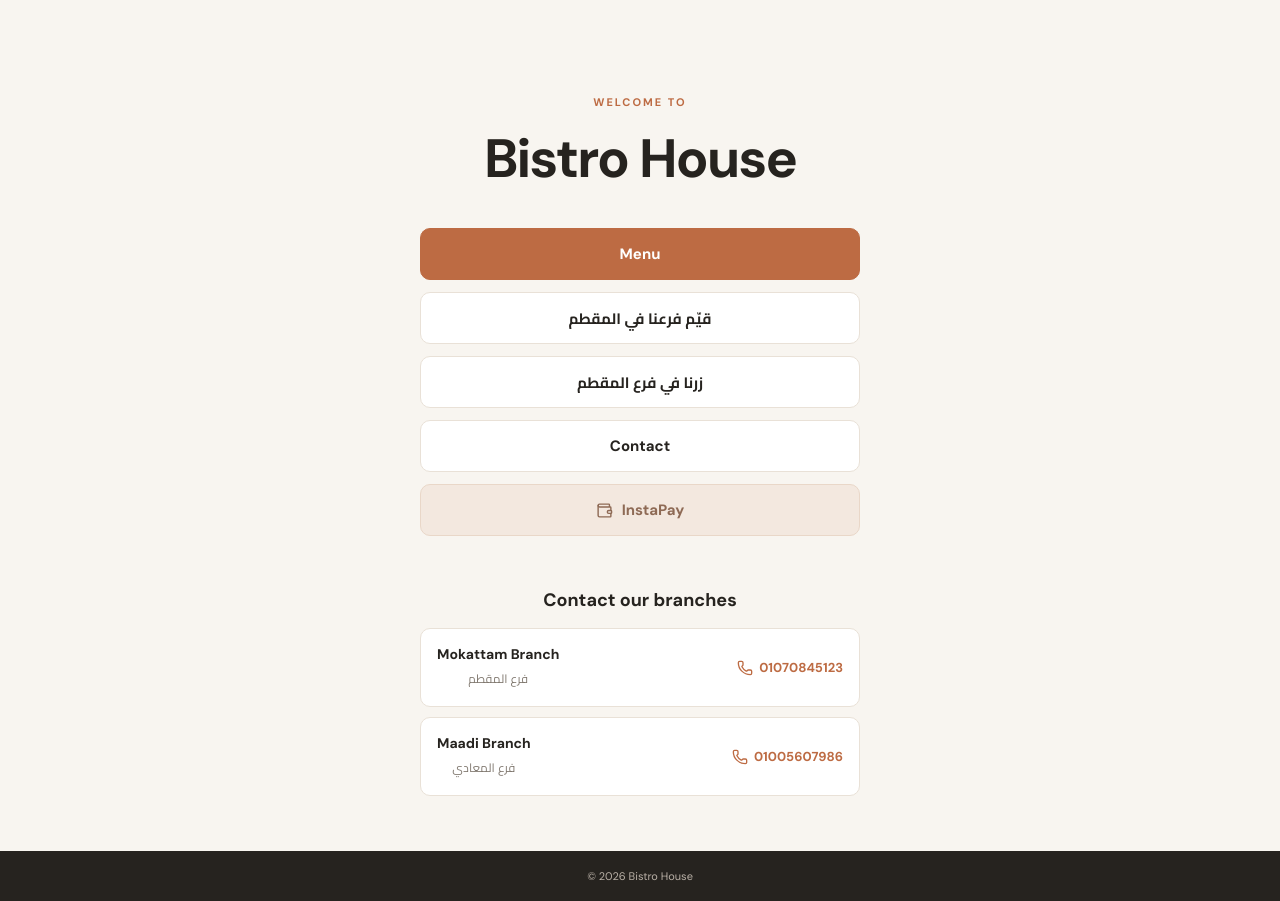
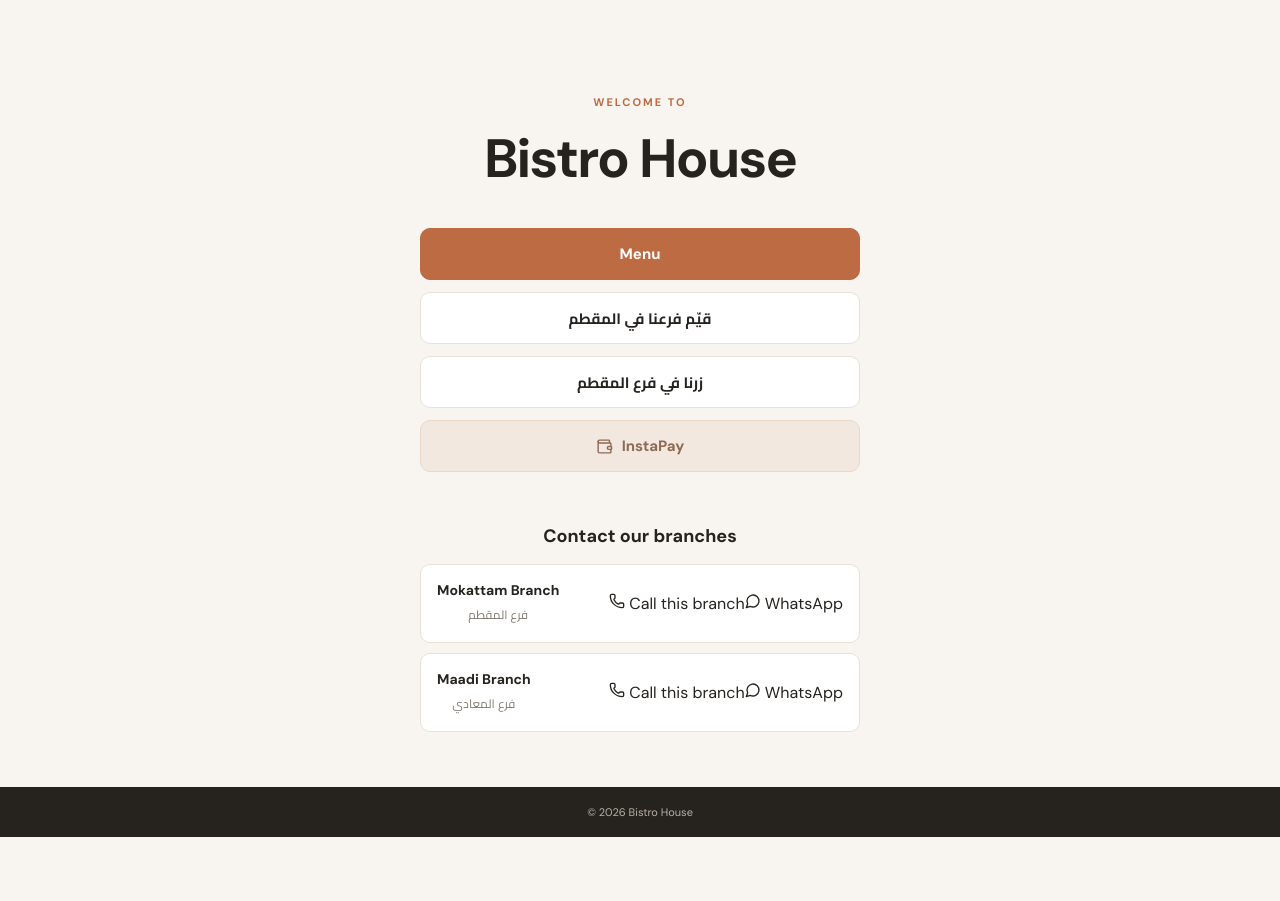
Before and after one commit to scainit/restaurant-menu-template, a Next.js app: page / in a window 1280 px wide. After the commit the page ends 837 px from the top, so only its background shows below. Built offline with nearby package versions, Linux system fonts and the light colour scheme.

Commit message:
Add branch call and WhatsApp contacts

```diff
--- a/src/app/page.tsx
+++ b/src/app/page.tsx
@@ -1,5 +1,5 @@
 import Link from "next/link";
-import { Phone, Wallet } from "lucide-react";
+import { Phone, Wallet, MessageCircle } from "lucide-react";
 
 const branches = [
   { name: "Mokattam Branch", arabic: "فرع المقطم", phone: "01070845123", href: "tel:+201070845123" },
@@ -16,7 +16,6 @@ export default function Home() {
           <Link className="landing-action landing-action-primary" href="/menu">Menu</Link>
           <a className="landing-action" href="https://search.google.com/local/writereview?placeid=ChIJ570n72s5WBQRuDVDWE0VLA0" target="_blank" rel="noopener noreferrer">قيّم فرعنا في المقطم</a>
           <a className="landing-action" href="https://maps.app.goo.gl/iYDLdsqpLvorw8EE8" target="_blank" rel="noopener noreferrer">زرنا في فرع المقطم</a>
-          <a className="landing-action" href="#contact">Contact</a>
           <button className="landing-action landing-action-disabled" type="button" disabled>
             <Wallet size={17} /> InstaPay
           </button>
@@ -32,9 +31,14 @@ export default function Home() {
                 <h3>{branch.name}</h3>
                 <p>{branch.arabic}</p>
               </div>
-              <a href={branch.href} aria-label={`Call ${branch.name}`}>
-                <Phone size={16} /> {branch.phone}
-              </a>
+              <div className="landing-branch-actions">
+                <a href={branch.href} aria-label={`Call ${branch.name}`}>
+                  <Phone size={16} /> Call this branch
+                </a>
+                <a href={`https://wa.me/${branch.phone === "01070845123" ? "201070845123" : "201005607986"}`} target="_blank" rel="noopener noreferrer" aria-label={`WhatsApp ${branch.name}`}>
+                  <MessageCircle size={16} /> WhatsApp
+                </a>
+              </div>
             </article>
           ))}
         </div>
```
